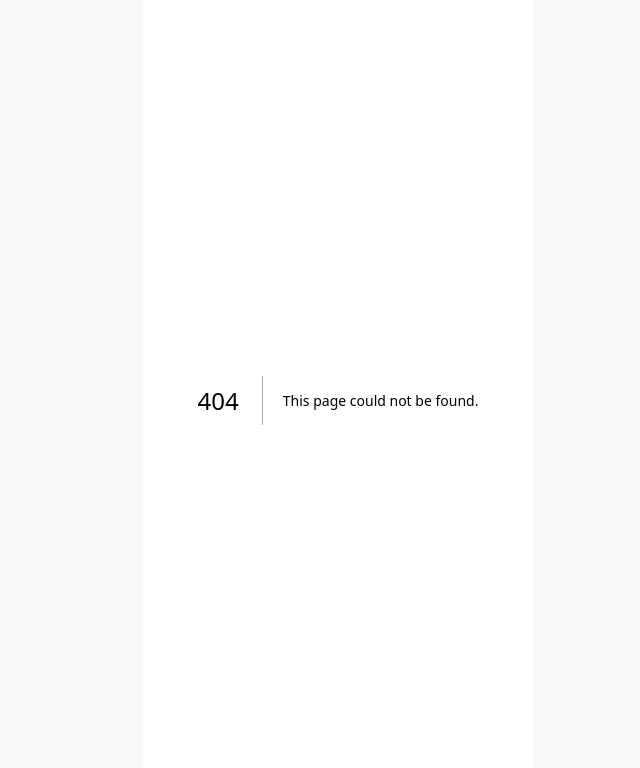
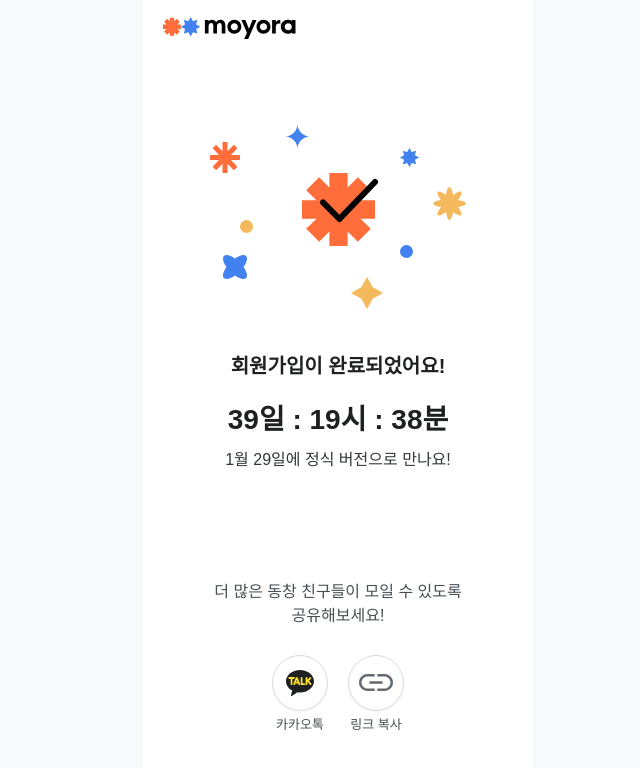
Before and after one commit to bsideproject/moyora-front, a Next.js app: page /loginComplete in a window 1280 px wide. Before the commit this address had no page. Shown: the top 768 px of the page, without its empty margins (302-942 px from the left). Built offline with nearby package versions, Linux system fonts and the light colour scheme; a web font is replaced by a local one.

Commit message:
add loginComplete page

```diff
--- /dev/null
+++ b/components/Login/LoginComplete.styles.ts
@@ -0,0 +1,100 @@
+import styled from 'styled-components';
+
+const LogoSection = styled.section`
+  display: flex;
+  flex-direction: row;
+  align-items: center;
+  width: 100%;
+  height: 56rem;
+`;
+
+const LoginCompleteWrapper = styled.section`
+  display: flex;
+  flex-direction: column;
+  align-items: center;
+
+  & > div {
+    text-align: center;
+    justify-content: center;
+    margin-top: 68rem;
+
+    & > h3 {
+      font-size: 20rem;
+      font-weight: 700;
+      line-height: 28rem;
+      color: ${({ theme }) => theme.gray900};
+      margin-top: 43rem;
+    }
+
+    & > h2 {
+      font-size: 28rem;
+      font-weight: 700;
+      line-height: 40rem;
+      color: ${({ theme }) => theme.gray900};
+      margin-top: 20rem;
+    }
+
+    & > p {
+      margin-top: 8rem;
+      font-size: 16rem;
+      line-height: 24rem;
+      font-weight: 400;
+      color: ${({ theme }) => theme.gray800};
+      margin-top: 8rem;
+    }
+  }
+`;
+
+const shareSection = styled.div`
+  justify-content: center;
+  width: 100%;
+  margin-top: 108rem;
+
+  & > p {
+    margin-top: 108rem;
+    font-size: 16rem;
+    font-weight: 400;
+    line-height: 24rem;
+    color: ${({ theme }) => theme.gray700};
+  }
+
+  & div {
+    display: flex;
+    flex-direction: row;
+    justify-content: center;
+    align-items: center;
+    & > div {
+      display: flex;
+      flex-direction: column;
+      margin-top: 20rem;
+      &:first-of-type {
+        margin-right: 20rem;
+      }
+      & > button {
+        margin: auto;
+        width: 56rem;
+        height: 56rem;
+      }
+
+      & > button > img {
+        margin: auto;
+      }
+
+      & > p {
+        font-size: 13rem;
+        font-weight: 400;
+        line-height: 18rem;
+        color: ${({ theme }) => theme.gray700};
+        margin-top: 5rem;
+      }
+    }
+  }
+`;
+
+const LC = {
+  LoginCompleteWrapper,
+  LogoSection,
+  shareSection,
+};
+
+export default LC;
--- /dev/null
+++ b/pages/loginComplete.tsx
@@ -0,0 +1,79 @@
+import React, { useEffect, useState } from 'react';
+import Image from 'next/image';
+
+import { Button } from 'antd';
+import LogoSmall from '@public/svgs/logos/moyora-logo-small.svg';
+import ParticleGroup from '@public/svgs/praticles/moyora-particles-group.svg';
+import KakaoIcon from '@public/svgs/icons/kakao-icons-sharing.svg';
+import LinkIcon from '@public/svgs/icons/moyora-icons-link.svg';
+import dayjs from 'dayjs';
+import 'dayjs/locale/ko';
+
+import L from '@components/Login/LoginComplete.styles';
+
+dayjs.locale('ko');
+
+const LoginComplete: React.FC = () => {
+  const [diffD, setDiffD] = useState('00');
+  const [diffH, setDiffH] = useState('00');
+  const [diffM, setDiffM] = useState('00');
+  const padNum = (num: number): string => {
+    return ('0' + Math.floor(num)).slice(-2);
+  };
+  const calTimer = () => {
+    const open = dayjs('2023-01-29', 'YYYY-MM-DD');
+    const now = dayjs();
+    const diff = open.diff(now, 'm');
+    const d = Math.floor(diff / 60 / 24);
+    const h = Math.floor((diff / 60) % 24);
+    const m = Math.floor(diff % 60);
+    setDiffD(padNum(d));
+    setDiffH(padNum(h));
+    setDiffM(padNum(m));
+  };
+
+  useEffect(() => {
+    const timer = setInterval(() => {
+      calTimer();
+    }, 1000);
+    return () => clearInterval(timer);
+  }, []);
+
+  return (
+    <L.LoginCompleteWrapper>
+      <L.LogoSection>
+        <Image src={LogoSmall} alt="moyora-logo" />
+      </L.LogoSection>
+      <div>
+        <Image src={ParticleGroup} alt="moyora-particle" />
+        <h3>회원가입이 완료되었어요!</h3>
+        <h2>{`${diffD}일 : ${diffH}시 : ${diffM}분`}</h2>
+        <p>1월 29일에 정식 버전으로 만나요!</p>
+        <L.shareSection>
+          <p>
+            더 많은 동창 친구들이 모일 수 있도록
+            <br />
+            공유해보세요!
+          </p>
+          <br />
+          <div>
+            <div>
+              <Button shape="circle">
+                <Image src={KakaoIcon} alt="kakao-icon" />
+              </Button>
+              <p>카카오톡</p>
+            </div>
+            <div>
+              <Button shape="circle">
+                <Image src={LinkIcon} alt="link-icon" />
+              </Button>
+              <p>링크 복사</p>
+            </div>
+          </div>
+        </L.shareSection>
+      </div>
+    </L.LoginCompleteWrapper>
+  );
+};
+
+export default LoginComplete;
```
